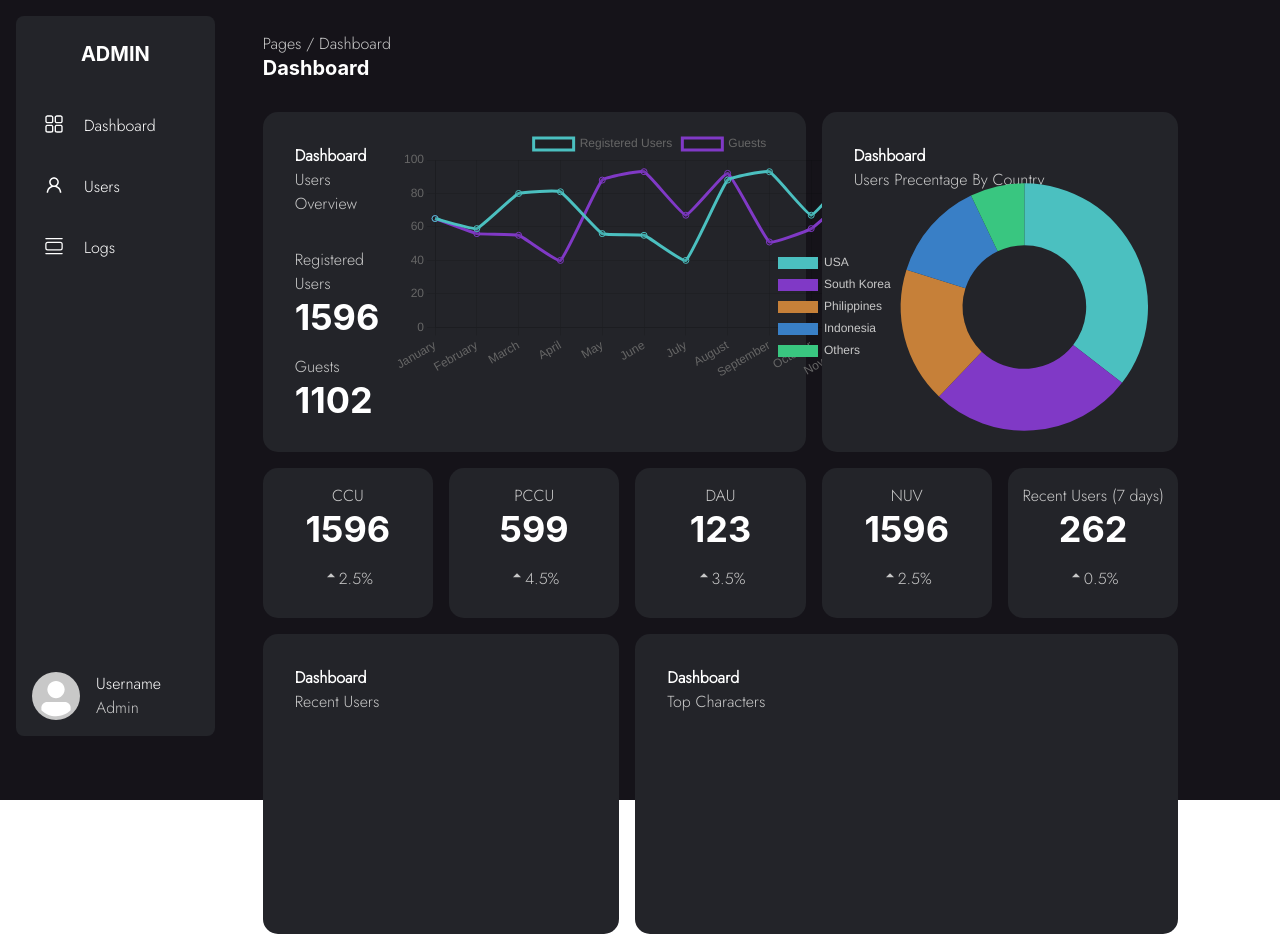
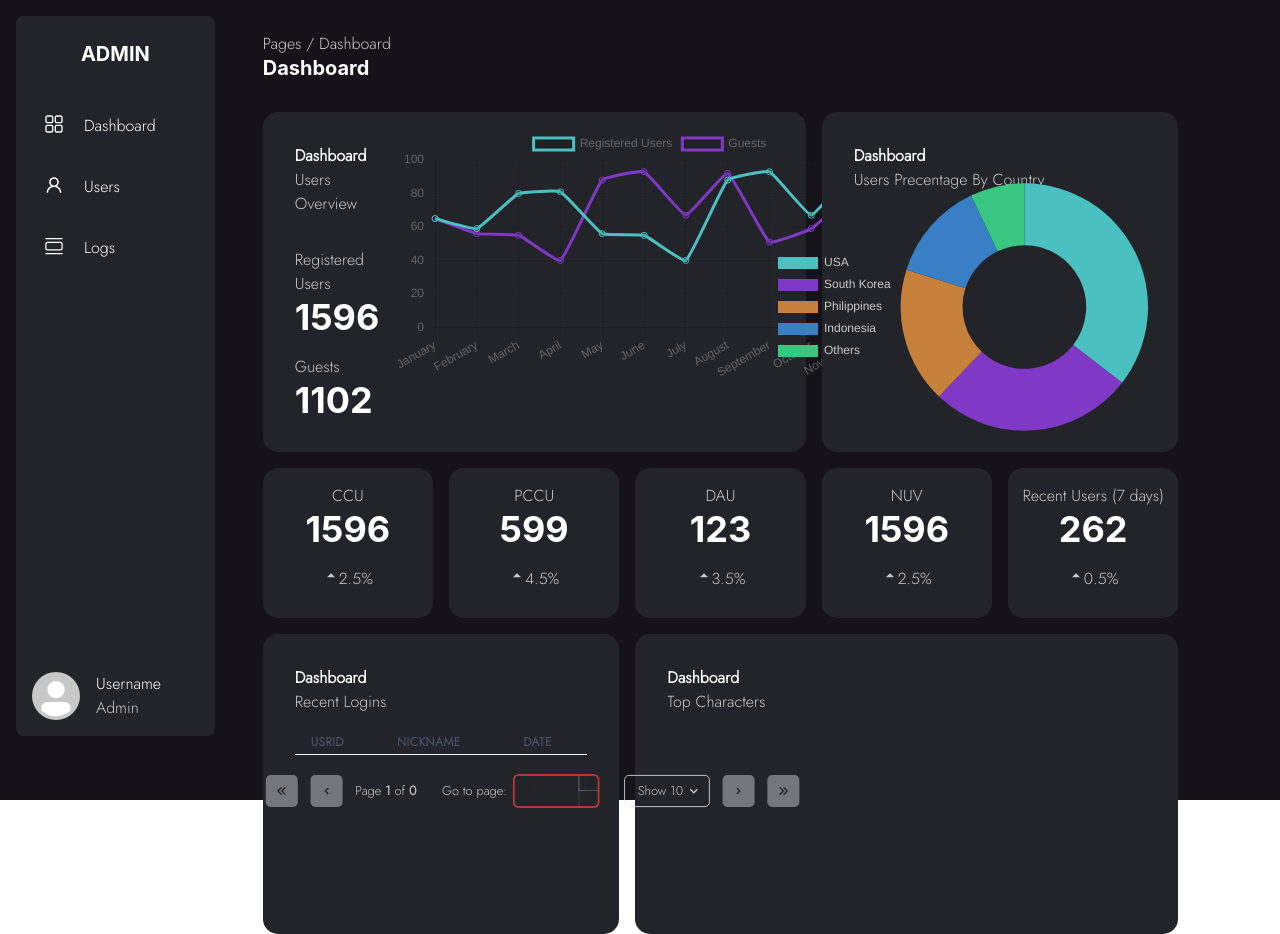
Before and after one commit to daga96/AdminTool, a React (Create React App) app: page /dashboard in a window 1280 px wide. Built offline with nearby package versions, Linux system fonts and the light colour scheme.

Commit message:
feat: table component

```diff
--- a/package.json
+++ b/package.json
@@ -15,6 +15,7 @@
     "react-icons": "^4.7.1",
     "react-router-dom": "^6.4.4",
     "react-scripts": "5.0.1",
+    "react-table": "^7.8.0",
     "web-vitals": "^2.1.4"
   },
   "scripts": {
--- /dev/null
+++ b/src/components/table/Table.js
@@ -0,0 +1,167 @@
+import React from "react";
+import { useTable, usePagination, useSortBy } from "react-table";
+import {
+  Table,
+  Thead,
+  Tbody,
+  Tr,
+  Th,
+  Td,
+  Flex,
+  Text,
+  Tooltip,
+  Select,
+  IconButton,
+  NumberInput,
+  NumberInputField,
+  NumberInputStepper,
+  NumberIncrementStepper,
+  NumberDecrementStepper,
+} from "@chakra-ui/react";
+
+import {
+  HiChevronRight,
+  HiChevronLeft,
+  HiChevronDoubleRight,
+  HiChevronDoubleLeft,
+  HiChevronUp,
+  HiChevronDown,
+} from "react-icons/hi";
+
+export default function TableBox({ columns, data }) {
+  const {
+    getTableProps,
+    getTableBodyProps,
+    headerGroups,
+    page,
+    prepareRow,
+    canPrevious,
+    canNext,
+    pageOptions,
+    pageCount,
+    gotoPage,
+    nextPage,
+    previousPage,
+    setPageSize,
+    state: { pageIndex, pageSize },
+  } = useTable({ columns, data }, useSortBy, usePagination);
+
+  return (
+    <>
+      <Table {...getTableProps()} size="sm" mt={4}>
+        <Thead>
+          {headerGroups.map((headerGroup) => (
+            <Tr {...headerGroup.getHeaderGroupProps()}>
+              {headerGroup.headers.map((column) => (
+                <Th {...column.getHeaderProps()}>
+                  <Flex alignItems="center">{column.render("Header")}</Flex>
+                </Th>
+              ))}
+            </Tr>
+          ))}
+        </Thead>
+        <Tbody {...getTableBodyProps()}>
+          {page.map((row, i) => {
+            prepareRow(row);
+            return (
+              <Tr {...row.getRowProps()}>
+                {row.cells.map((cell) => {
+                  return (
+                    <Td {...cell.getCellProps()}>{cell.render("Cell")}</Td>
+                  );
+                })}
+              </Tr>
+            );
+          })}
+        </Tbody>
+      </Table>
+      <Flex mt={4} ml="-65px" transform="scale(0.8)">
+        <Flex>
+          <Tooltip label="First Page">
+            <IconButton
+              onClick={() => gotoPage(0)}
+              isDisabled={!canPrevious}
+              icon={<HiChevronDoubleLeft h={3} w={3} />}
+              mr={4}
+            />
+          </Tooltip>
+          <Tooltip label="Previous Page">
+            <IconButton
+              onClick={previousPage}
+              isDisabled={!canPrevious}
+              icon={<HiChevronLeft h={6} w={6} />}
+              mr={4}
+            />
+          </Tooltip>
+        </Flex>
+
+        <Flex alignItems="center">
+          <Text flexShrink="0" mr={8} color="#C8C8C8">
+            Page{" "}
+            <Text fontWeight="bold" as="span" color="#C8C8C8">
+              {pageIndex + 1}
+            </Text>{" "}
+            of{" "}
+            <Text fontWeight="bold" as="span" color="#C8C8C8">
+              {pageOptions.length}
+            </Text>
+          </Text>
+          <Text flexShrink="0" color="#C8C8C8">
+            Go to page:
+          </Text>{" "}
+          <NumberInput
+            ml={2}
+            mr={8}
+            w="150px"
+            min={1}
+            max={pageOptions.length}
+            onChange={(value) => {
+              const page = value ? value - 1 : 0;
+              gotoPage(page);
+            }}
+            defaultValue={pageIndex + 1}
+          >
+            <NumberInputField />
+            <NumberInputStepper>
+              <NumberIncrementStepper />
+              <NumberDecrementStepper />
+            </NumberInputStepper>
+          </NumberInput>
+          <Select
+            w="150px"
+            mr={4}
+            color="#C8C8C8"
+            value={pageSize}
+            onChange={(e) => {
+              setPageSize(Number(e.target.value));
+            }}
+          >
+            {[10, 20, 30, 40, 50].map((pageSize) => (
+              <option key={pageSize} value={pageSize}>
+                Show {pageSize}
+              </option>
+            ))}
+          </Select>
+        </Flex>
+
+        <Flex>
+          <Tooltip label="Next Page">
+            <IconButton
+              onClick={nextPage}
+              isDisabled={!canNext}
+              icon={<HiChevronRight h={6} w={6} />}
+            />
+          </Tooltip>
+          <Tooltip label="Last Page">
+            <IconButton
+              onClick={() => gotoPage(pageCount - 1)}
+              isDisabled={!canNext}
+              icon={<HiChevronDoubleRight h={3} w={3} />}
+              ml={4}
+            />
+          </Tooltip>
+        </Flex>
+      </Flex>
+    </>
+  );
+}
--- a/src/pages/Dashboard.js
+++ b/src/pages/Dashboard.js
@@ -23,6 +23,7 @@ import { RiArrowUpSFill } from "react-icons/ri";
 import { Line, Doughnut } from "react-chartjs-2";
 
 import Sidebar from "../components/sidebar/Sidebar";
+import TableBox from "../components/table/Table";
 
 ChartJS.register(
   CategoryScale,
@@ -125,6 +126,11 @@ export default function Dashboard() {
       },
     },
   };
+  const columnsLogin = [
+    { Header: "usrID", accessor: "usr_id" },
+    { Header: "nickname", accessor: "nickname" },
+    { Header: "date", accessor: "sign_date" },
+  ];
 
   return (
     <Flex flexDir="row" width="100vw" height="100vh" backgroundColor="#151319">
@@ -318,8 +324,9 @@ export default function Dashboard() {
                 Dashboard
               </Text>
               <Text color="#C8C8C8" size="sx">
-                Recent Users
+                Recent Logins
               </Text>
+              <TableBox columns={columnsLogin} data={[]} />
             </Box>
           </GridItem>
           <GridItem
```
Also changed, not shown: src/components/gallery/Gallery.js (added), 1 other file (tests, documents, lock files or other folders).
